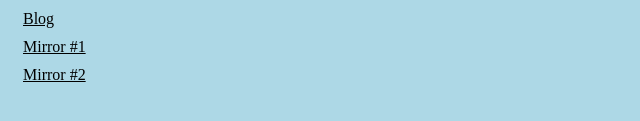
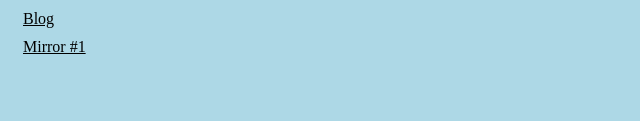
Before and after one commit to delphinusdns/delphinusdnsd, a plain HTML site: page www/index.html in a window 1280 px wide. Shown: the part 431-552 px from the top of the page, 0-640 px from the left. Drawn offline with Linux system fonts and the light colour scheme.

Commit message:
mirror #2 has disappeared

```diff
--- a/www/index.html
+++ b/www/index.html
@@ -17,7 +17,8 @@
 	<li><a href="implementation.html">Implementation</a></li>
 	<li><a href="https://blog.delphinusdns.org">Blog</a></li>
 	<li><a href="https://pirata.dev/delphinusdnsd/">Mirror #1</a>
-	<li><a href="https://delphinusdnsd.pedroramos.space/">Mirror #2</a>
+	<!-- Pedro has some problems at .space it seems, disabled for now -->
+	<!-- <li><a href="https://delphinusdnsd.pedroramos.space/">Mirror #2</a> -->
         </ul>
         </div>
         <div id="main">
```
Also changed, not shown: www/about.html (+1 -1 lines), www/credits.html (+1 -1 lines), www/git.html (+1 -1 lines), www/handbook.html (+1 -1 lines), www/implementation.html (+1 -1 lines), www/news.html (+1 -1 lines).
